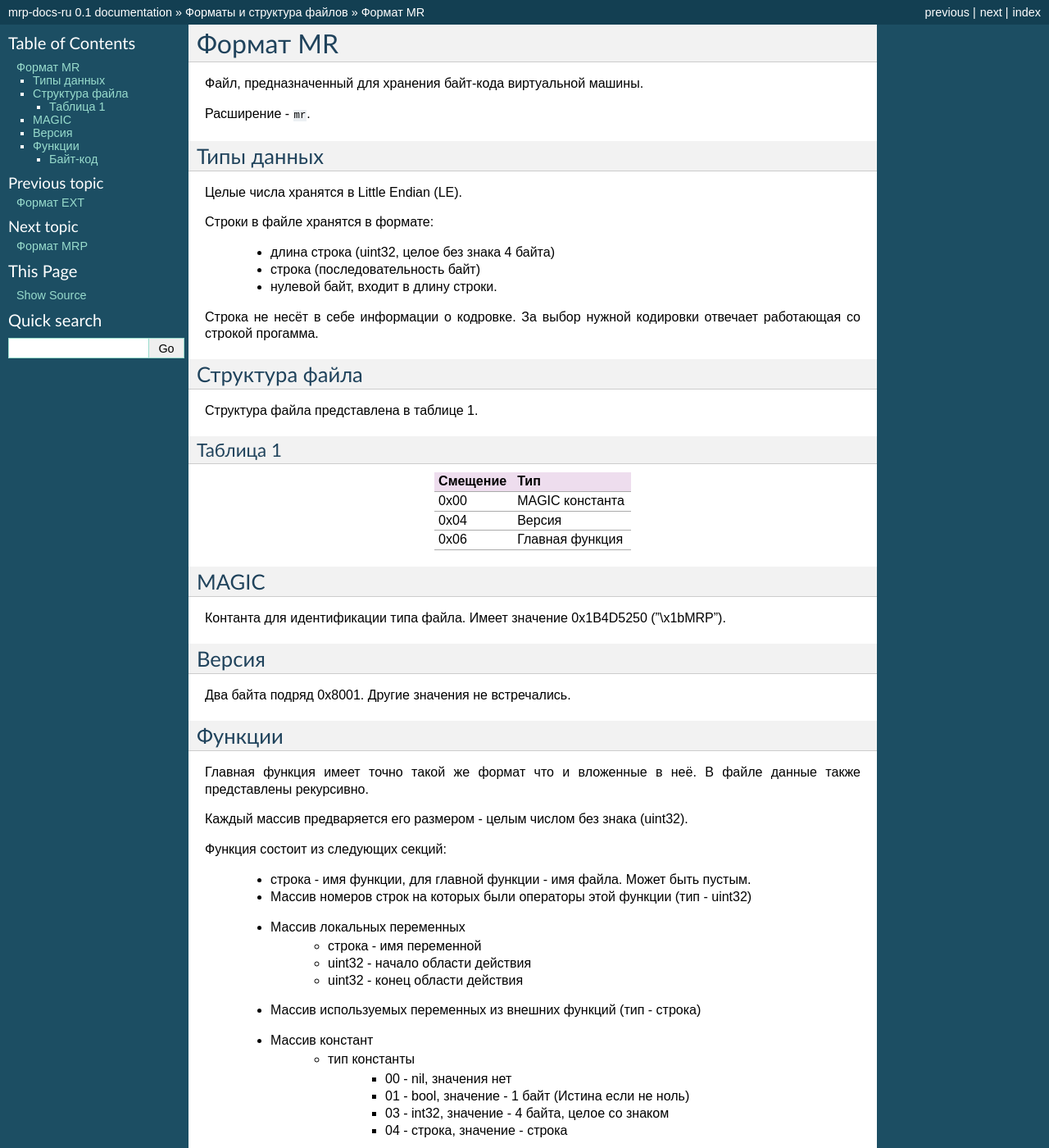
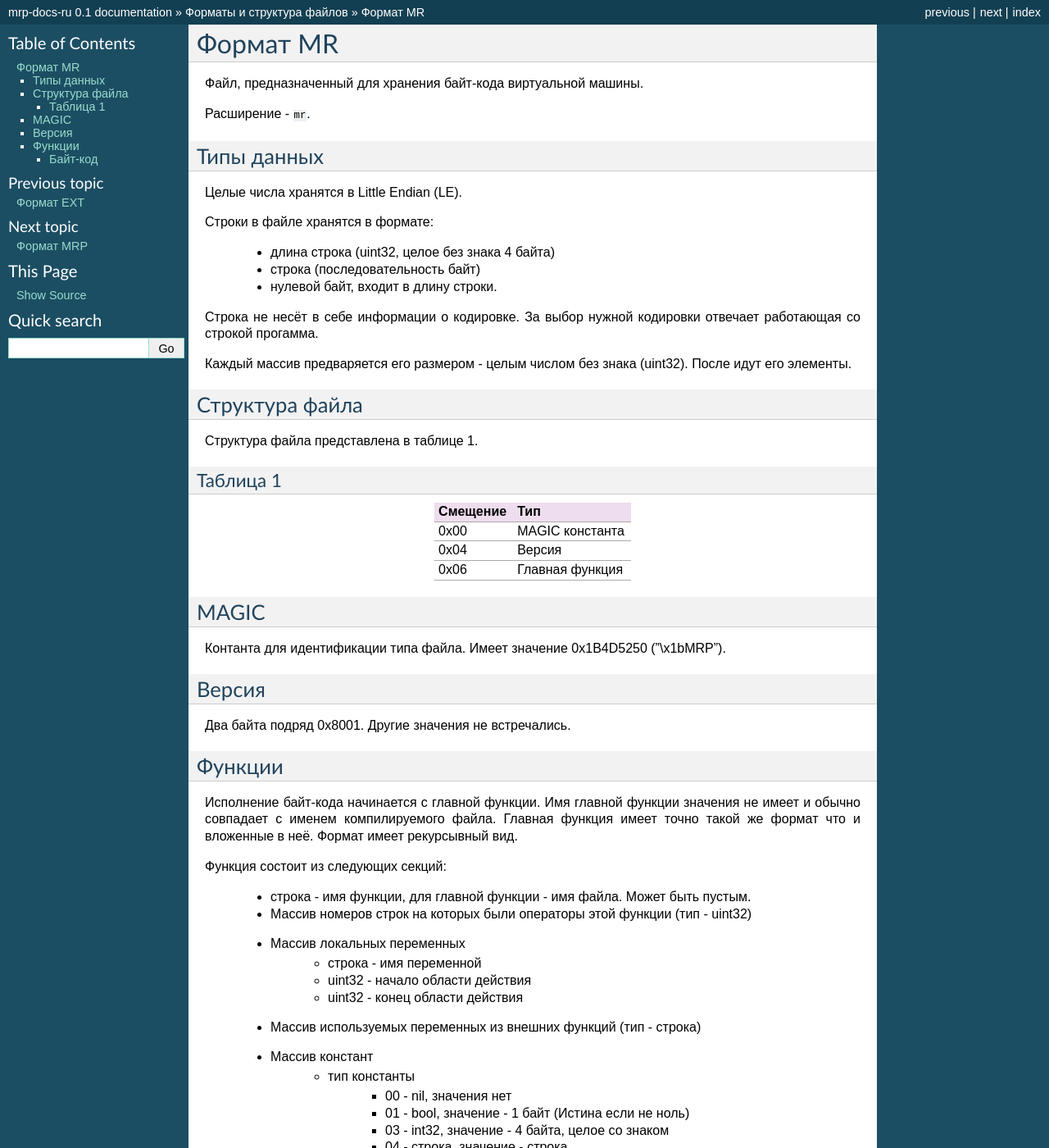
Before and after one commit to d-free-j/mrp-docs-ru, a Sphinx documentation site: the page built from source/02_files/mr_file.rst, in a window 1280 px wide and 1400 px high. Shown: the whole window at 82% size. Built offline with Sphinx 7.4.7, drawn with Linux system fonts in a browser that asks for light colours.

Commit message:
fix typo

```diff
--- a/source/02_files/mr_file.rst
+++ b/source/02_files/mr_file.rst
@@ -16,12 +16,14 @@
  * строка (последовательность байт)
  * нулевой байт, входит в длину строки.
 
-Строка не несёт в себе информации о кодровке. За выбор нужной кодировки
+Строка не несёт в себе информации о кодировке. За выбор нужной кодировки
 отвечает работающая со строкой прогамма.
+
+Каждый массив предваряется его размером - целым числом без знака (uint32). После
+идут его элементы.
 
 Структура файла
 ---------------
-
 
 Структура файла представлена в таблице 1.
 
@@ -48,10 +50,9 @@
 
 Функции
 -------
-Главная функция имеет точно такой же формат что и вложенные в неё. В файле
-данные также представлены рекурсивно.
-
-Каждый массив предваряется его размером - целым числом без знака (uint32).
+Исполнение байт-кода начинается с главной функции. Имя главной функции значения
+не имеет и обычно совпадает с именем компилируемого файла. Главная функция имеет
+точно такой же формат что и вложенные в неё. Формат имеет рекурсывный вид.
 
 Функция состоит из следующих секций:
 
```
